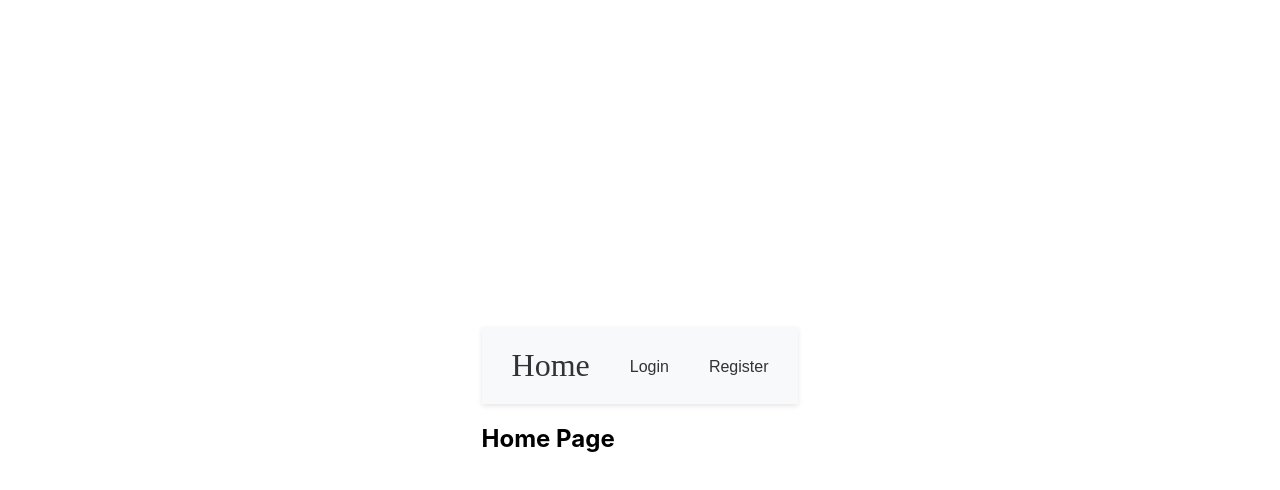
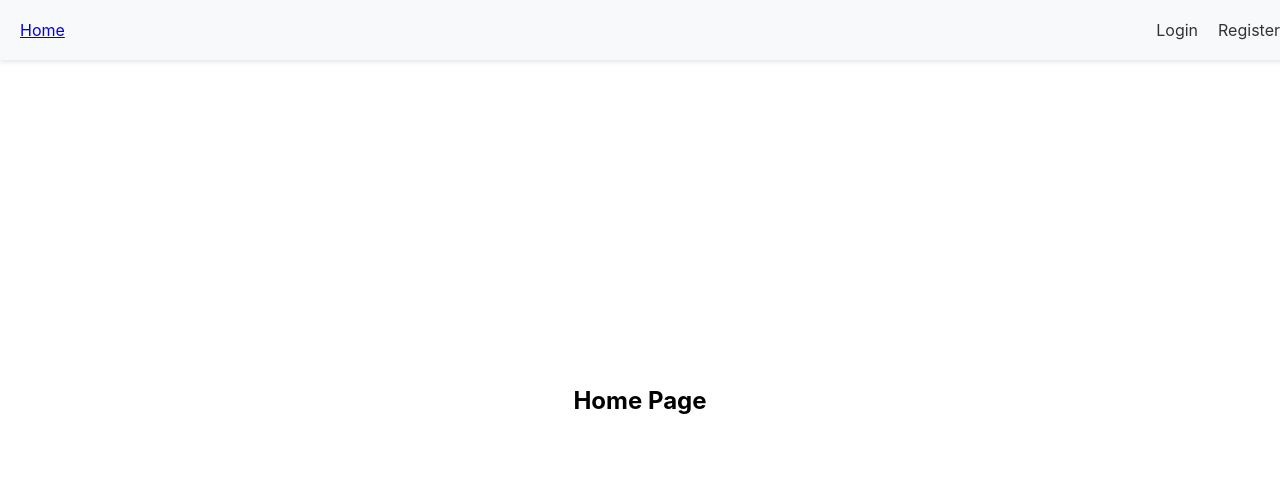
Before and after one commit to StavShar/Conference-Management, a React (Create React App) app in the folder frontend/: page / in a window 1280 px wide. Shown: the top 490 px of the page. Built offline with nearby package versions, Linux system fonts and the light colour scheme.

Commit message:
update css for navbar

```diff
--- a/frontend/src/components/pages/styles/Navbar.css
+++ b/frontend/src/components/pages/styles/Navbar.css
@@ -1,40 +1,43 @@
 /* LuxuryNavbar.css */
+
+/* Reset margin and padding for the entire page */
+html, body {
+  margin: 0;
+  padding: 0;
+  overflow-x: hidden; /* Prevent horizontal overflow */
+}
 
 .navbar {
   background-color: #f8f9fa; /* Light background color */
-    padding: 20px 30px; /* Adjust padding as needed */
+  padding: 20px; /* Adjust padding as needed */
   display: flex;
   justify-content: space-between;
   align-items: center;
   box-shadow: 0px 2px 5px rgba(0, 0, 0, 0.1); /* Subtle shadow */
-  }
-
-  .navbar-brand {
-    font-family: 'Playfair Display', serif; /* Example of custom font */
-    font-size: 2rem; /* Adjust font size as needed */
-    color: #333; /* Dark text color */
-    text-decoration: none;
+  position: fixed; /* Position navbar fixed at the top */
+  top: 0; /* Align navbar to the top */
+  left: 0; /* Align navbar to the left */
+  width: 100%; /* Full width of the viewport */
+  z-index: 1000; /* Ensure the navbar appears on top of other content */
+  overflow-x: hidden; /* Prevent horizontal overflow */
 }
 
 .navbar-nav {
-    list-style: none;
-    display: flex;
-    align-items: center;
-    margin: 0;
-    padding: 0;
+  margin: 0; /* Reset margin */
+  padding: 0; /* Reset padding */
+  list-style: none; /* Remove list styles */
+  display: flex; /* Display navbar items in a row */
 }
 
 .nav-item {
-    margin-left: 20px; /* Adjust spacing between navbar items */
+  margin-right: 20px; /* Adjust spacing between navbar items */
 }
 
 .nav-link {
-    font-family: 'Montserrat', sans-serif; /* Example of custom font */
   color: #333; /* Dark text color */
   text-decoration: none;
   font-size: 1rem; /* Adjust font size as needed */
   transition: color 0.3s ease; /* Smooth color transition */
-    margin-left: 20px; /* Adjust spacing between links */
 }
 
 .nav-link:hover {
```
Also changed, not shown: frontend/src/App.css (line endings or trailing spaces). Lines whose indentation alone changed are shown as unchanged.
